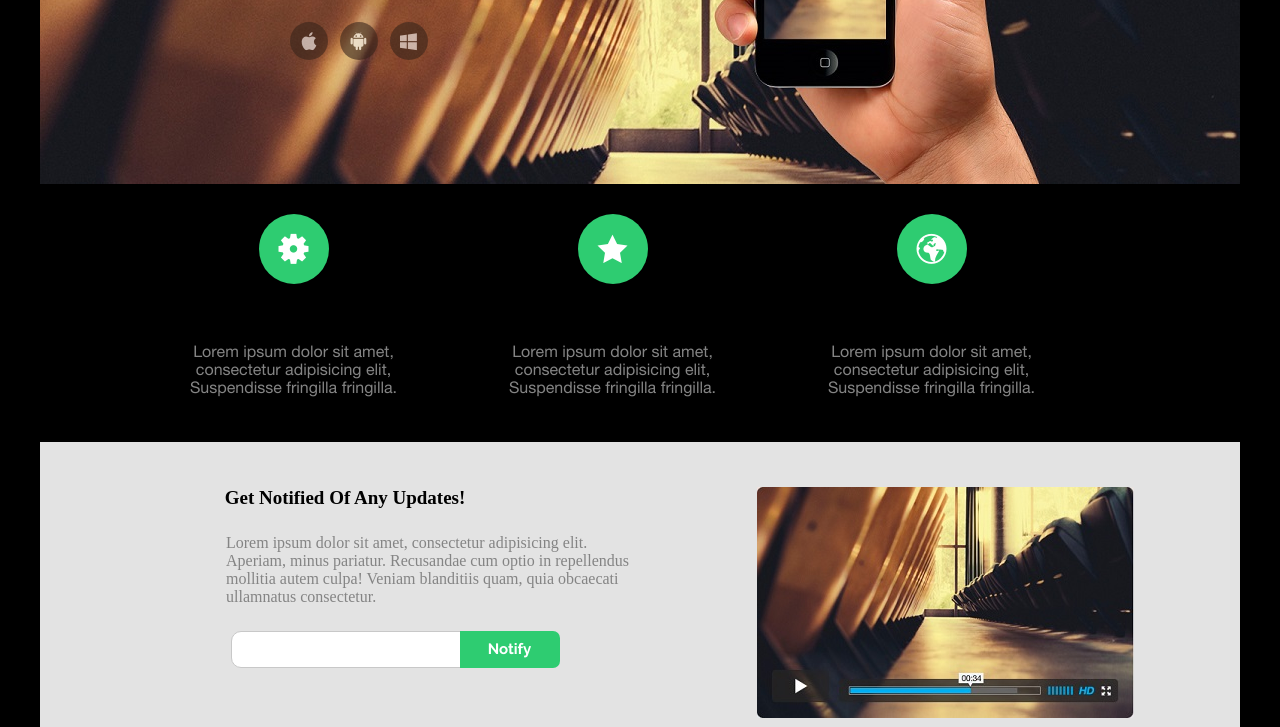
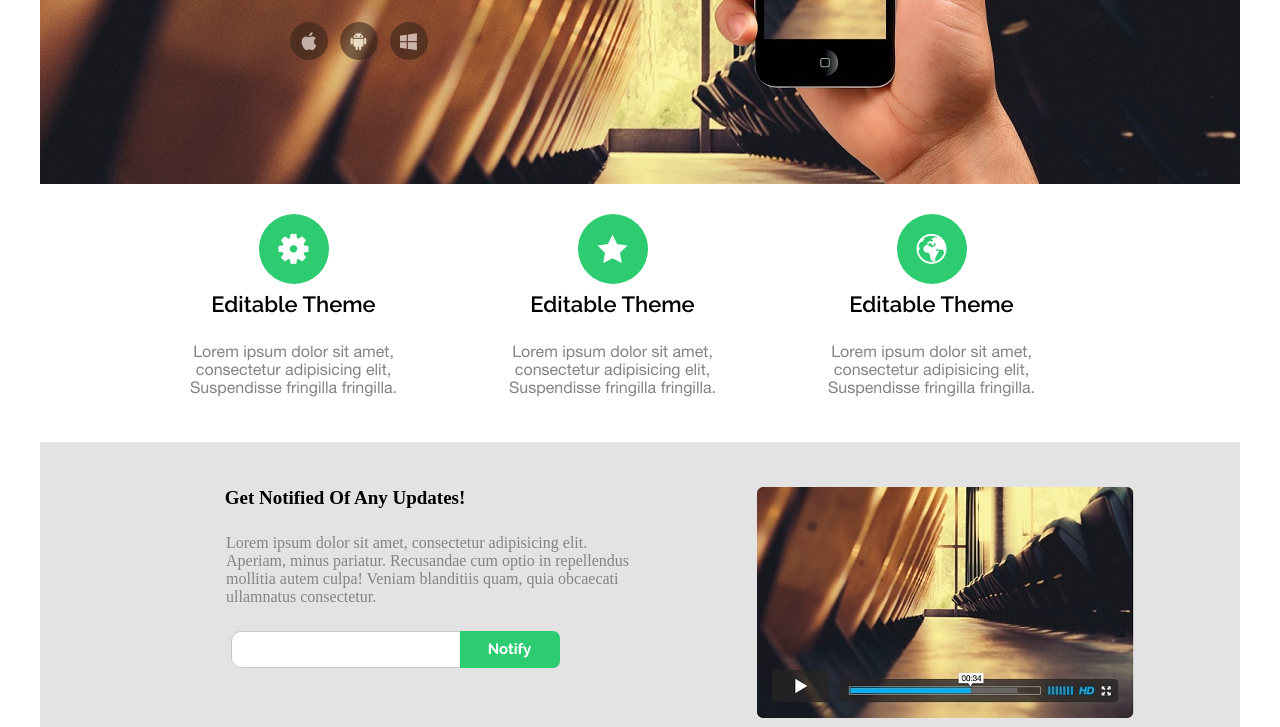
Before and after one commit to conradoojr/tfrontend, a plain HTML site: page index.html in a window 1280 px wide. Shown: the part 266-993 px from the top of the page. Drawn offline with Linux system fonts and the light colour scheme.

Commit message:
Teste Final

```diff
--- a/css/style.css
+++ b/css/style.css
@@ -4,7 +4,6 @@
 	padding: 0;
 }
 
-body{background-color: #000;}
 #principal{
 	width: 1200px;
 	margin: 0 auto;
```
